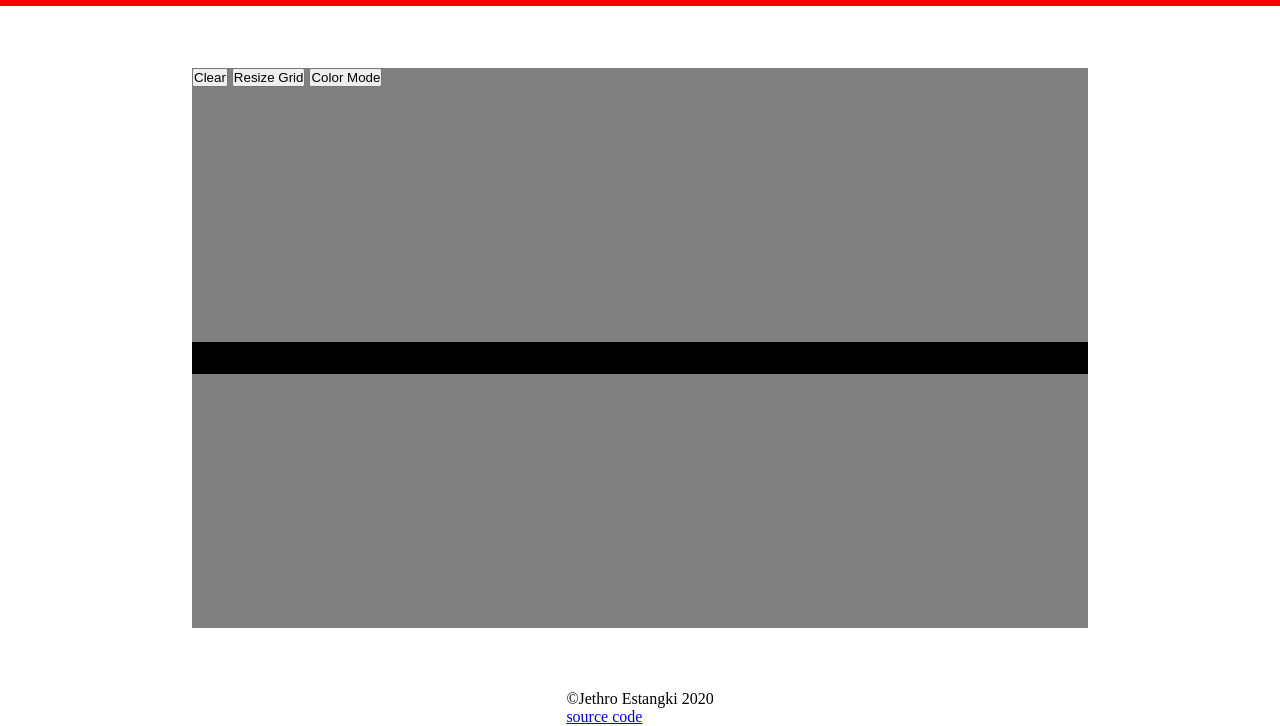
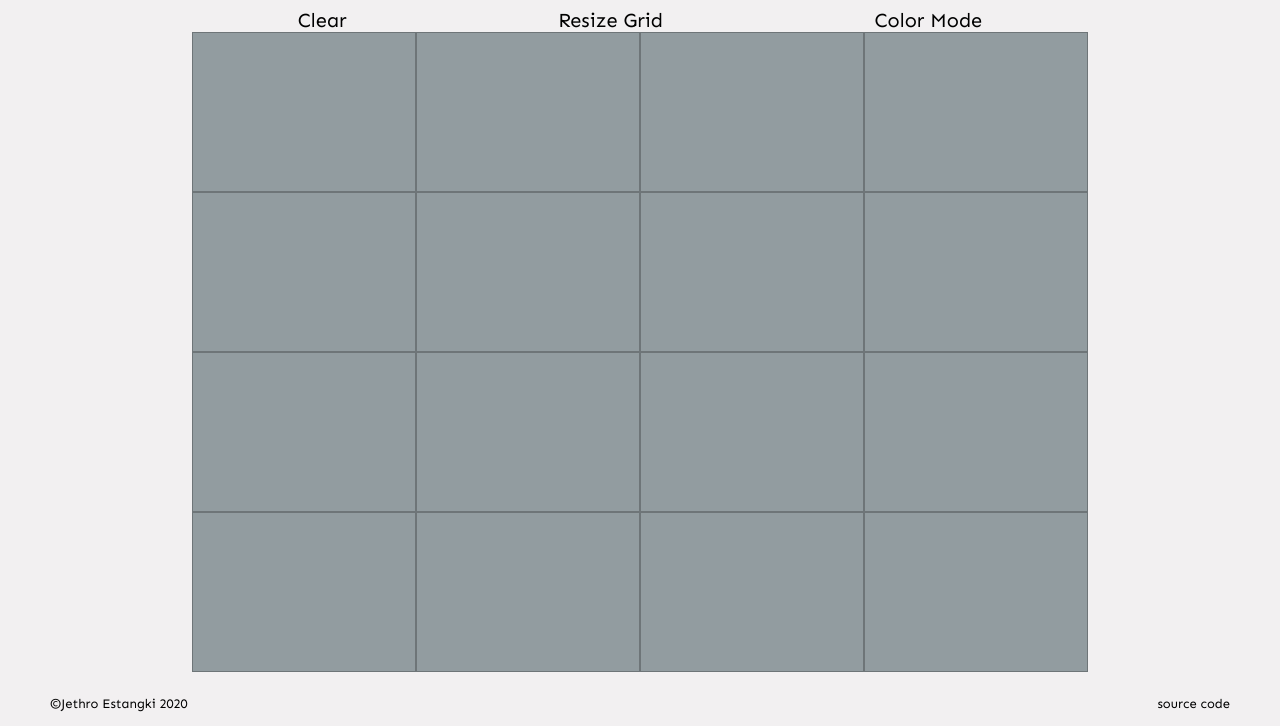
Before and after one commit to iamjethrooo/etch-a-sketch, a plain HTML site: page index.html in a window 1280 px wide. Shown: the part 74-800 px from the top of the page. Drawn offline with Linux system fonts and the light colour scheme.

Commit message:
Add styles for buttons

```diff
--- a/style.css
+++ b/style.css
@@ -1,7 +1,9 @@
+@import url("https://fonts.googleapis.com/css2?family=Sen&display=swap");
 * {
   padding: 0;
   margin: 0;
-  box-sizing: border-box; }
+  box-sizing: border-box;
+  font-family: "Sen", sans-serif; }
 
 body {
   display: flex;
@@ -9,23 +11,58 @@ body {
   justify-content: space-between;
   align-items: center;
   height: 100vh;
-  width: 100vw; }
+  width: 100vw;
+  background-color: #f2f0f1; }
 
 header {
   width: 100%;
-  background-color: red;
-  height: 10vh;
   font-size: 3rem;
   text-align: center; }
 
-main {
+#main-box {
   background-color: gray;
-  height: 70vh;
+  height: 80vh;
   width: 70vw;
+  background-color: #929ca0;
   display: grid; }
 
 .cell {
-  border: 0.02px black solid;
-  background-color: pink; }
+  border: 1px solid rgba(0, 0, 0, 0.25); }
+
+/* Footer */
+footer {
+  width: 100%;
+  display: flex;
+  flex-direction: row;
+  justify-content: space-between;
+  bottom: 0;
+  height: 30px; }
+  footer p {
+    padding: 0 50px;
+    font-size: 13px; }
+  footer a {
+    color: inherit;
+    text-decoration: none; }
+  footer a:hover {
+    text-decoration: underline; }
+
+/* Footer */
+/* Buttons */
+#buttons {
+  width: 100%;
+  display: flex;
+  flex-direction: row;
+  justify-content: space-around; }
+
+button {
+  border: none;
+  outline: none;
+  font-size: 20px;
+  background: transparent;
+  transition: 0.2s all; }
+  button:hover {
+    transform: scale(1.1); }
+
+/* Buttons */
 
 /*# sourceMappingURL=style.css.map */
```
